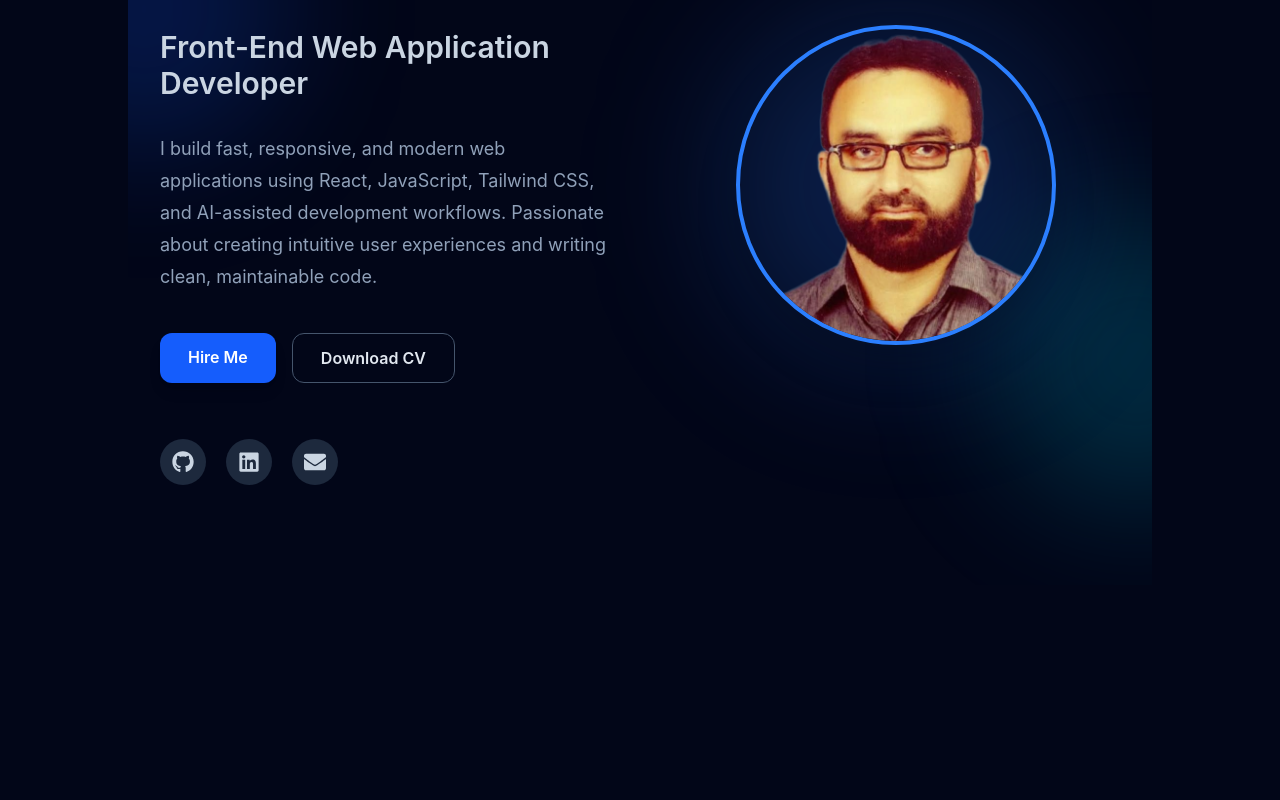
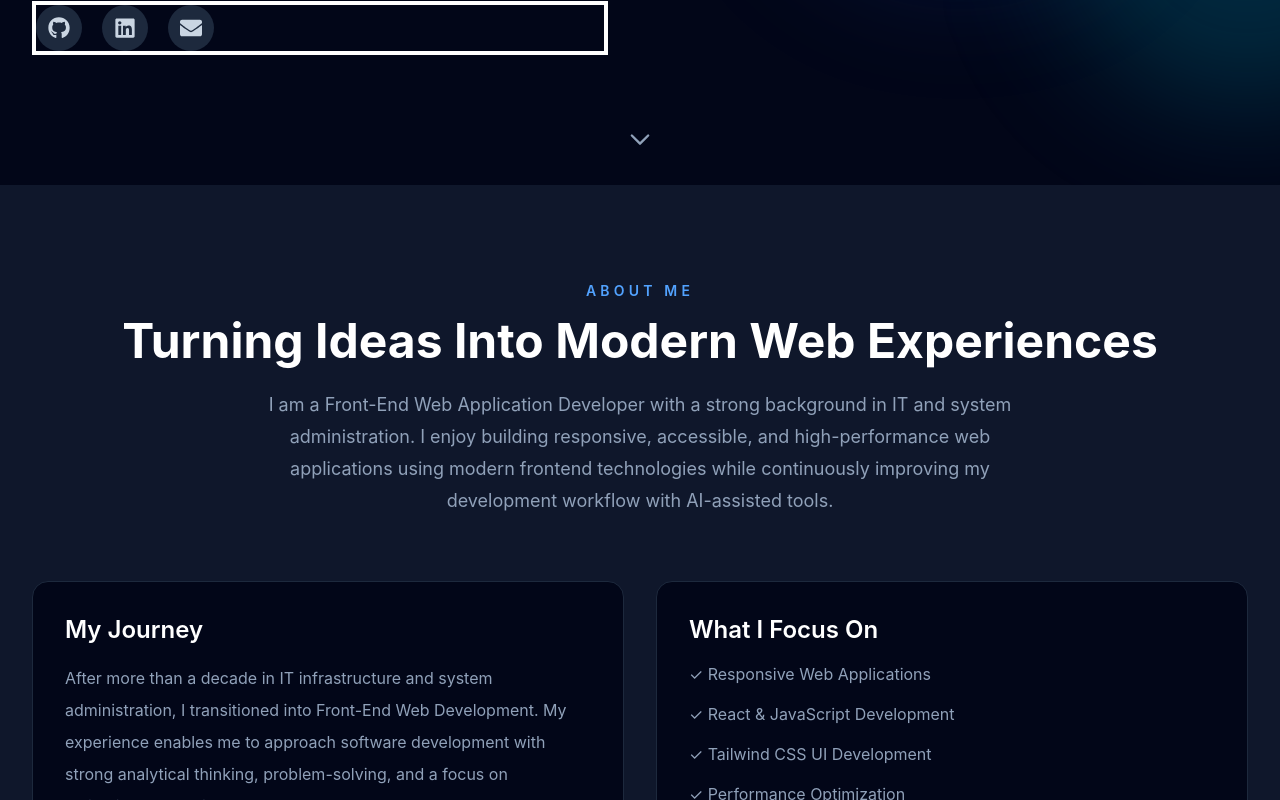
Before and after one commit to sohaib-qadir-nizamani/Portfolio, a React app: page / in a window 1280 px wide. Shown: the part 680-1480 px from the top of the page. Built offline with nearby package versions, Linux system fonts and the light colour scheme; the HTML template or start-up script is replaced by a standard one.

Commit message:
feat: add about section

```diff
--- a/package.json
+++ b/package.json
@@ -11,6 +11,7 @@
   },
   "dependencies": {
     "clsx": "^2.1.1",
+    "framer-motion": "^12.42.2",
     "lucide-react": "^1.26.0",
     "react": "^19.2.7",
     "react-dom": "^19.2.7",
--- a/src/App.jsx
+++ b/src/App.jsx
@@ -5,15 +5,17 @@ import Heading from "@/Components/ui/Heading";
 import Section from "@/Components/ui/Section";
 import Header from "@/Components/layout/Header";
 import Hero from "@/Components/sections/Hero";
+import About from "@/Components/sections/About";
 
 function App() {
   return (
-    <main className="min-h-screen bg-slate-950 text-white">
+    <main className="flex min-h-screen flex-col bg-slate-950 text-white">
       <Header />
 
-      <main className="flex h-[200vh] items-center justify-center">
-        <Hero />
-      </main>
+      {/* <div className="flex h-[200vh] items-center justify-center"> */}
+      <Hero />
+      <About />
+      {/* </div> */}
 
       <Section>
         <Container>
--- a/src/Components/hero/HeroSocials.jsx
+++ b/src/Components/hero/HeroSocials.jsx
@@ -2,12 +2,12 @@ import { FaGithub, FaLinkedin, FaEnvelope } from "react-icons/fa";
 
 const HeroSocials = () => {
   return (
-    <div className="mt-10 flex items-center gap-5">
+    <div className="mt-10 flex items-center gap-5 border-4">
       <a
         href="https://github.com/sohaib-qadir-nizamani"
         target="_blank"
         rel="noreferrer"
-        className="rounded-full bg-slate-800 p-3 text-slate-300 transition hover:bg-blue-600 hover:text-white"
+        className="rounded-full bg-slate-800 p-3 text-slate-300 transition-all duration-300 hover:-translate-y-1 hover:bg-blue-600 hover:text-white"
       >
         <FaGithub size={22} />
       </a>
@@ -16,14 +16,14 @@ const HeroSocials = () => {
         href="https://www.linkedin.com/in/sohaib-qadir-5a9256b0/"
         target="_blank"
         rel="noreferrer"
-        className="rounded-full bg-slate-800 p-3 text-slate-300 transition hover:bg-blue-600 hover:text-white"
+        className="rounded-full bg-slate-800 p-3 text-slate-300 transition-all duration-300 hover:-translate-y-1 hover:bg-blue-600 hover:text-white"
       >
         <FaLinkedin size={22} />
       </a>
 
       <a
         href="mailto:sohaib.qadir82@gmail.com"
-        className="rounded-full bg-slate-800 p-3 text-slate-300 transition hover:bg-blue-600 hover:text-white"
+        className="rounded-full bg-slate-800 p-3 text-slate-300 transition-all duration-300 hover:-translate-y-1 hover:bg-blue-600 hover:text-white"
       >
         <FaEnvelope size={22} />
       </a>
--- a/src/Components/sections/About.jsx
+++ b/src/Components/sections/About.jsx
@@ -0,0 +1,54 @@
+const About = () => {
+  return (
+    <section id="about" className="bg-slate-900 px-6 py-24 text-white lg:px-8">
+      <div className="mx-auto max-w-7xl">
+        <div className="mb-16 text-center">
+          <p className="text-sm font-semibold tracking-[0.3em] text-blue-400 uppercase">
+            About Me
+          </p>
+
+          <h2 className="mt-4 text-4xl font-bold md:text-5xl">
+            Turning Ideas Into Modern Web Experiences
+          </h2>
+
+          <p className="mx-auto mt-6 max-w-3xl text-lg leading-8 text-slate-400">
+            I am a Front-End Web Application Developer with a strong background
+            in IT and system administration. I enjoy building responsive,
+            accessible, and high-performance web applications using modern
+            frontend technologies while continuously improving my development
+            workflow with AI-assisted tools.
+          </p>
+        </div>
+
+        <div className="grid gap-8 md:grid-cols-2">
+          <div className="rounded-2xl border border-slate-800 bg-slate-950 p-8">
+            <h3 className="mb-4 text-2xl font-semibold">My Journey</h3>
+
+            <p className="leading-8 text-slate-400">
+              After more than a decade in IT infrastructure and system
+              administration, I transitioned into Front-End Web Development. My
+              experience enables me to approach software development with strong
+              analytical thinking, problem-solving, and a focus on maintainable
+              solutions.
+            </p>
+          </div>
+
+          <div className="rounded-2xl border border-slate-800 bg-slate-950 p-8">
+            <h3 className="mb-4 text-2xl font-semibold">What I Focus On</h3>
+
+            <ul className="space-y-4 text-slate-400">
+              <li>✓ Responsive Web Applications</li>
+              <li>✓ React & JavaScript Development</li>
+              <li>✓ Tailwind CSS UI Development</li>
+              <li>✓ Performance Optimization</li>
+              <li>✓ Clean & Maintainable Code</li>
+              <li>✓ AI-Assisted Development Workflow</li>
+            </ul>
+          </div>
+        </div>
+      </div>
+    </section>
+  );
+};
+
+export default About;
--- a/src/Components/sections/Hero.jsx
+++ b/src/Components/sections/Hero.jsx
@@ -1,20 +1,33 @@
 import HeroSocials from "@/components/hero/HeroSocials";
 import SohaibCV from "@/assets/docs/SohaibCV.pdf";
+import ProfileImage from "@/assets/images/profile.png";
+import { motion } from "framer-motion";
 
 const Hero = () => {
   return (
     // <section id="home" className="relative flex min-h-screen items-center">
     <section
-      d="home"
+      id="home"
       className="relative flex min-h-screen items-center overflow-hidden bg-slate-950"
     >
-      <div className="absolute top-20 -left-32 h-72 w-72 rounded-full bg-blue-600/20 blur-3xl"></div>
+      <div className="absolute top-20 -left-40 h-96 w-96 rounded-full bg-blue-600/20 blur-3xl"></div>
 
-      <div className="absolute -right-32 bottom-20 h-72 w-72 rounded-full bg-cyan-500/20 blur-3xl"></div>
+      <div className="absolute -right-40 bottom-20 h-96 w-96 rounded-full bg-cyan-500/20 blur-3xl"></div>
+
+      {/* <div className="absolute top-20 -left-32 h-72 w-72 rounded-full bg-blue-600/20 blur-3xl"></div>
+
+      <div className="absolute -right-32 bottom-20 h-72 w-72 rounded-full bg-cyan-500/20 blur-3xl"></div> */}
+
+      {/* <div className="relative z-10 mx-auto flex w-full max-w-7xl flex-col-reverse items-center gap-16 px-6 py-24 md:flex-row md:justify-between lg:px-8"> */}
 
       <div className="relative z-10 mx-auto flex w-full max-w-7xl flex-col-reverse items-center gap-16 px-6 py-24 md:flex-row md:justify-between lg:px-8">
         {/* Left Content */}
-        <div className="w-full md:w-1/2">
+        <motion.div
+          className="w-full md:w-1/2"
+          initial={{ opacity: 0, x: -50 }}
+          animate={{ opacity: 1, x: 0 }}
+          transition={{ duration: 0.7 }}
+        >
           <p className="mb-4 text-lg font-medium text-blue-400">Hello, I'm</p>
 
           <h1 className="text-5xl leading-tight font-extrabold text-white md:text-6xl">
@@ -32,40 +45,83 @@ const Hero = () => {
             clean, maintainable code.
           </p>
 
-          <div className="mt-10 flex flex-wrap gap-4">
-            <a
+          <div className="item-center mt-10 flex flex-col flex-wrap gap-4">
+            <div className="flex justify-center gap-8">
+              <motion.a
                 href="#contact"
-              className="rounded-xl bg-blue-600 px-7 py-3 font-semibold text-white shadow-lg transition duration-300 hover:bg-blue-700 hover:shadow-blue-500/30"
+                className="rounded-xl bg-blue-600 px-7 py-3 text-center font-semibold text-white shadow-lg transition duration-300 hover:bg-blue-700 hover:shadow-blue-500/30"
+                whileHover={{ scale: 1.05 }}
+                whileTap={{ scale: 0.95 }}
                 // className="rounded-lg bg-blue-600 px-6 py-3 font-semibold text-white transition hover:bg-blue-700"
               >
                 Hire Me
-            </a>
+              </motion.a>
 
-            <a
+              <motion.a
                 href={SohaibCV}
                 // download="SohaibCV.pdf"
                 // className="rounded-lg border border-slate-600 px-6 py-3 font-semibold text-slate-200 transition hover:border-white hover:text-white"
-              className="rounded-xl border border-slate-600 px-7 py-3 font-semibold text-slate-200 transition duration-300 hover:border-white hover:bg-slate-800"
+                className="rounded-xl border border-slate-600 px-7 py-3 text-center font-semibold text-slate-200 transition duration-300 hover:border-white hover:bg-slate-800"
+                whileHover={{ scale: 1.05 }}
+                whileTap={{ scale: 0.95 }}
               >
                 Download CV
-            </a>
+              </motion.a>
+            </div>
             <HeroSocials />
           </div>
-        </div>
+        </motion.div>
+
         {/* Right Content */}
-        <div className="flex w-full justify-center md:w-1/2">
+
+        <motion.div
+          className="flex w-full justify-center md:w-1/2"
+          initial={{ opacity: 0, x: 50 }}
+          animate={{ opacity: 1, x: 0 }}
+          transition={{ duration: 0.8 }}
+        >
           <div className="relative">
             <div className="absolute inset-0 scale-110 rounded-full bg-blue-500/20 blur-3xl"></div>
 
-            <div className="relative h-80 w-80 overflow-hidden rounded-full border-4 border-blue-500 shadow-2xl">
+            <motion.div
+              className="relative h-80 w-80 overflow-hidden rounded-full border-4 border-blue-500 bg-slate-900 shadow-[0_0_60px_rgba(59,130,246,0.35)]"
+              initial={{ scale: 0.9, opacity: 0 }}
+              animate={{ scale: 1, opacity: 1 }}
+              transition={{ duration: 0.8 }}
+            >
               <img
-                src="/src/assets/images/profile.png"
+                src={ProfileImage}
                 alt="Sohaib Qadir"
+                loading="eager"
+                decoding="async"
                 className="h-full w-full object-cover transition duration-500 hover:scale-105"
               />
+            </motion.div>
           </div>
+        </motion.div>
       </div>
-        </div>
+
+      <div className="absolute bottom-8 left-1/2 -translate-x-1/2">
+        <a
+          href="#about"
+          aria-label="Scroll to About section"
+          className="animate-bounce text-slate-400 transition hover:text-blue-400"
+        >
+          <svg
+            xmlns="http://www.w3.org/2000/svg"
+            className="h-7 w-7"
+            fill="none"
+            viewBox="0 0 24 24"
+            stroke="currentColor"
+            strokeWidth="2"
+          >
+            <path
+              strokeLinecap="round"
+              strokeLinejoin="round"
+              d="M19 9l-7 7-7-7"
+            />
+          </svg>
+        </a>
       </div>
     </section>
   );
```
Also changed, not shown: 1 other file (tests, documents, lock files or other folders). Lines whose indentation alone changed are shown as unchanged.
